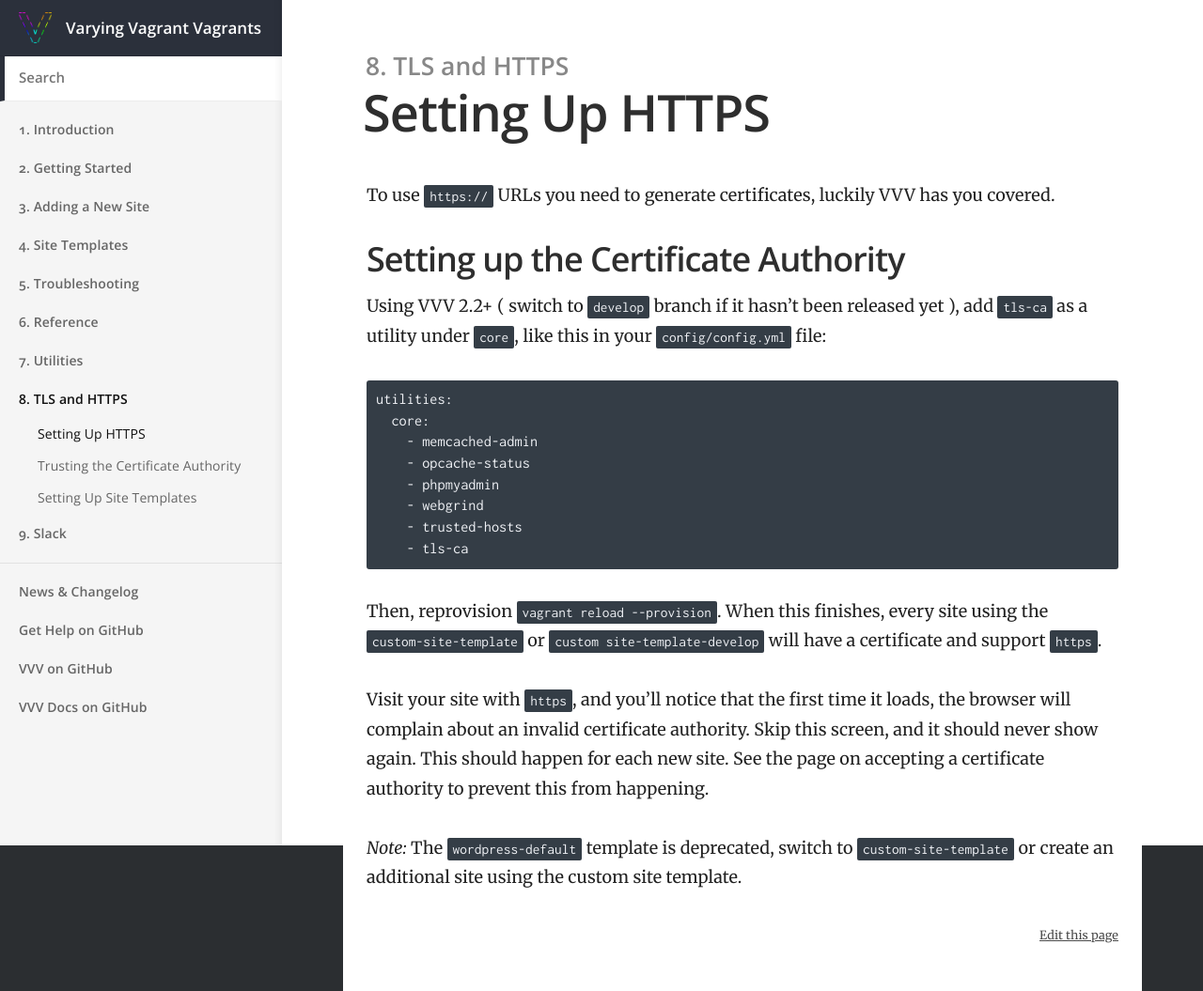
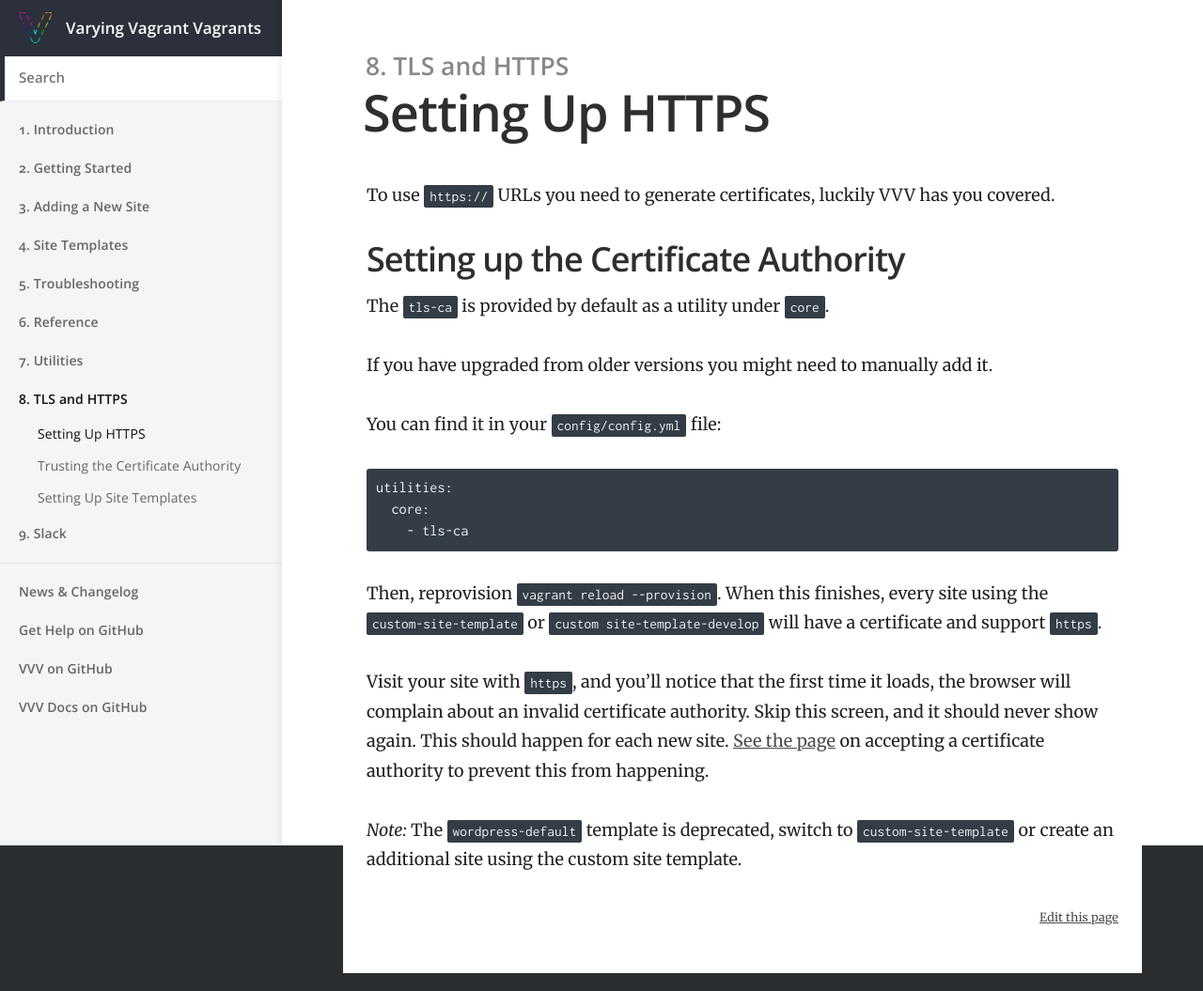
Before and after one commit to Varying-Vagrant-Vagrants/varyingvagrantvagrants.org, a Jekyll site: the page built from docs/en-US/https/index.md, in a window 1280 px wide. Shown: the whole page at 94% size. Built offline with Jekyll 4.4.1, drawn with Linux system fonts in a browser that asks for light colours.

Commit message:
docs(https): refactor to bring up to date (#157)

````diff
--- a/docs/en-US/https/index.md
+++ b/docs/en-US/https/index.md
@@ -10,21 +10,20 @@ To use `https://` URLs you need to generate certificates, luckily VVV has you co
 
 ## Setting up the Certificate Authority
 
-Using VVV 2.2+ ( switch to `develop` branch if it hasn't been released yet ), add `tls-ca` as a utility under `core`, like this in your `config/config.yml` file:
+The `tls-ca` is provided by default as a utility under `core`.
+
+If you have upgraded from older versions you might need to manually add it.
+
+You can find it in your `config/config.yml` file:
 
 ```YAML
 utilities:
   core:
-    - memcached-admin
-    - opcache-status
-    - phpmyadmin
-    - webgrind
-    - trusted-hosts
     - tls-ca
 ```
 
 Then, reprovision `vagrant reload --provision`. When this finishes, every site using the `custom-site-template` or `custom site-template-develop` will have a certificate and support `https`.
 
-Visit your site with `https`, and you'll notice that the first time it loads, the browser will complain about an invalid certificate authority. Skip this screen, and it should never show again. This should happen for each new site. See the page on accepting a certificate authority to prevent this from happening.
+Visit your site with `https`, and you'll notice that the first time it loads, the browser will complain about an invalid certificate authority. Skip this screen, and it should never show again. This should happen for each new site. [See the page](trusting-ca.md) on accepting a certificate authority to prevent this from happening.
 
 *Note:* The `wordpress-default` template is deprecated, switch to `custom-site-template` or create an additional site using the custom site template.
````
